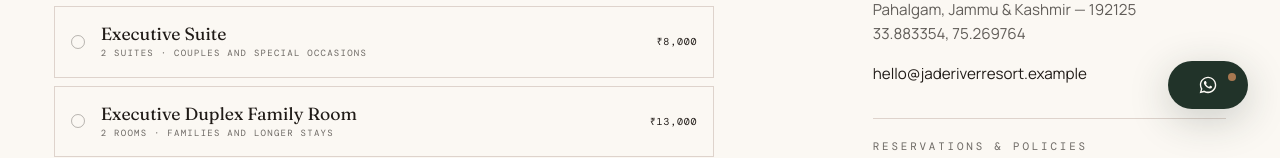
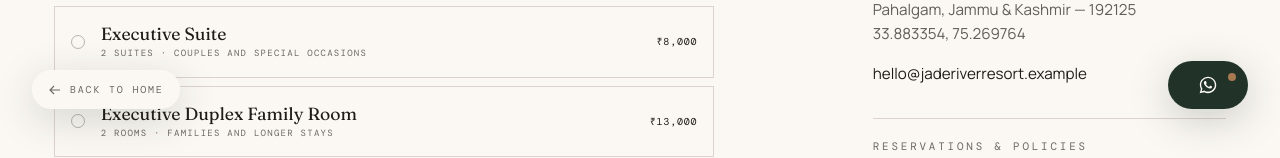
Before and after one commit to Automater00007/Test, a Next.js app: page /contact in a window 1280 px wide. Shown: the part 659-817 px from the top of the page. Built offline with nearby package versions, Linux system fonts and the light colour scheme; a web font is replaced by a local one.

Commit message:
Keep Back to home visible while scrolling

```diff
--- a/components/SiteChrome.tsx
+++ b/components/SiteChrome.tsx
@@ -1,6 +1,7 @@
 "use client";
 
 import { usePathname } from "next/navigation";
+import BackToHome from "@/components/BackToHome";
 import FloatingWhatsApp from "@/components/FloatingWhatsApp";
 
 import SignatureIntro from "@/components/SignatureIntro";
@@ -16,6 +17,7 @@ import SmoothScroll from "@/components/providers/SmoothScroll";
 export default function SiteChrome({ children }: { children: React.ReactNode }) {
   const pathname = usePathname();
   const isStudio = pathname?.startsWith("/studio") ?? false;
+  const isHome = pathname === "/" || pathname === null;
 
   if (isStudio) {
     return (
@@ -35,6 +37,11 @@ export default function SiteChrome({ children }: { children: React.ReactNode })
       <main id="main">{children}</main>
       <SiteFooter />
       <FloatingWhatsApp />
+      {!isHome && (
+        <BackToHome
+          className="fixed bottom-5 left-5 z-40 rounded-full bg-paper/90 px-4 py-3 text-[9px] shadow-[0_10px_40px_rgba(33,51,41,0.18)] backdrop-blur transition-transform hover:-translate-y-0.5 md:bottom-8 md:left-8"
+        />
+      )}
     </>
   );
 }
```
